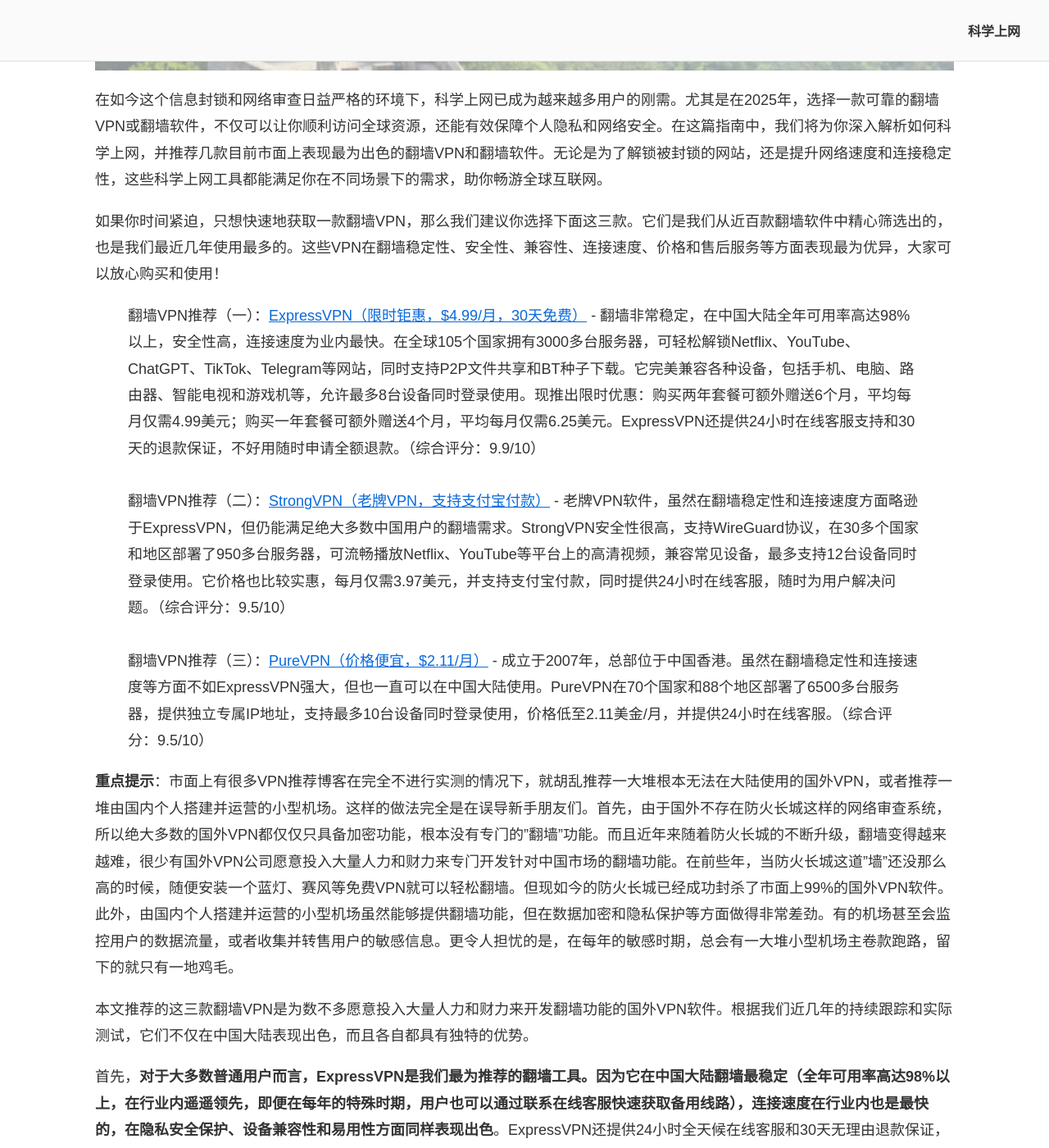
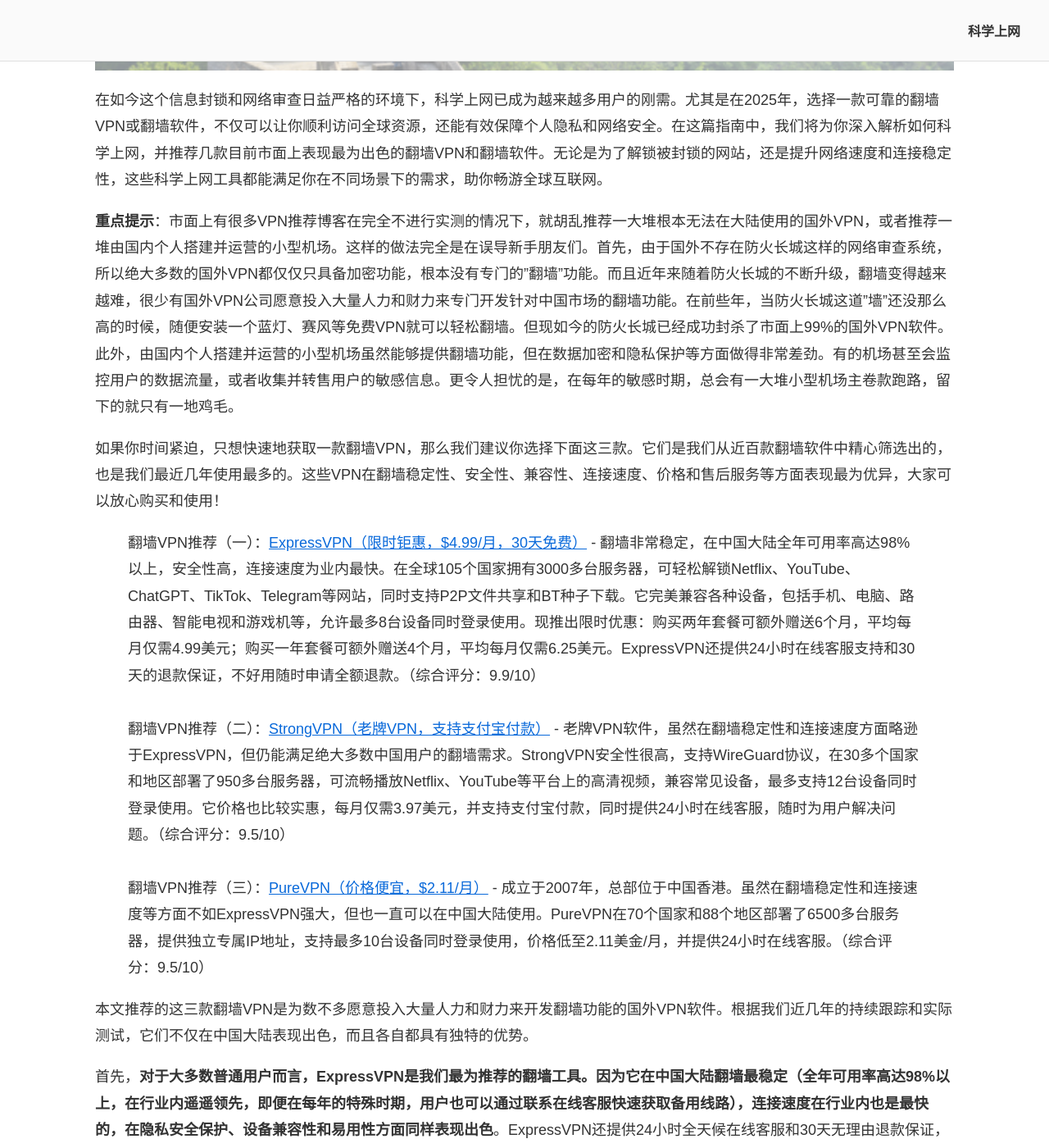
Before and after one commit to chinavpns/chinavpns.github.io, a Jekyll site: the page built from index.md, in a window 1280 px wide and 1400 px high, scrolled down 675 px. Shown: the whole window at 82% size. Built offline with Jekyll 4.4.1, drawn with Linux system fonts in a browser that asks for light colours; part of the change alters nothing that is shown.

```diff
--- a/index.md
+++ b/index.md
@@ -12,6 +12,8 @@ description: 科学上网指南：2025年最好用的翻墙VPN和翻墙软件推
 
 在如今这个信息封锁和网络审查日益严格的环境下，科学上网已成为越来越多用户的刚需。尤其是在2025年，选择一款可靠的翻墙VPN或翻墙软件，不仅可以让你顺利访问全球资源，还能有效保障个人隐私和网络安全。在这篇指南中，我们将为你深入解析如何科学上网，并推荐几款目前市面上表现最为出色的翻墙VPN和翻墙软件。无论是为了解锁被封锁的网站，还是提升网络速度和连接稳定性，这些科学上网工具都能满足你在不同场景下的需求，助你畅游全球互联网。
 
+**重点提示**：市面上有很多VPN推荐博客在完全不进行实测的情况下，就胡乱推荐一大堆根本无法在大陆使用的国外VPN，或者推荐一堆由国内个人搭建并运营的小型机场。这样的做法完全是在误导新手朋友们。首先，由于国外不存在防火长城这样的网络审查系统，所以绝大多数的国外VPN都仅仅只具备加密功能，根本没有专门的"翻墙"功能。而且近年来随着防火长城的不断升级，翻墙变得越来越难，很少有国外VPN公司愿意投入大量人力和财力来专门开发针对中国市场的翻墙功能。在前些年，当防火长城这道"墙"还没那么高的时候，随便安装一个蓝灯、赛风等免费VPN就可以轻松翻墙。但现如今的防火长城已经成功封杀了市面上99%的国外VPN软件。此外，由国内个人搭建并运营的小型机场虽然能够提供翻墙功能，但在数据加密和隐私保护等方面做得非常差劲。有的机场甚至会监控用户的数据流量，或者收集并转售用户的敏感信息。更令人担忧的是，在每年的敏感时期，总会有一大堆小型机场主卷款跑路，留下的就只有一地鸡毛。
+
 如果你时间紧迫，只想快速地获取一款翻墙VPN，那么我们建议你选择下面这三款。它们是我们从近百款翻墙软件中精心筛选出的，也是我们最近几年使用最多的。这些VPN在翻墙稳定性、安全性、兼容性、连接速度、价格和售后服务等方面表现最为优异，大家可以放心购买和使用！
 
 <blockquote>
@@ -23,8 +25,6 @@ description: 科学上网指南：2025年最好用的翻墙VPN和翻墙软件推
 翻墙VPN推荐（三）：<a href="https://wallvpn.com/go/purevpn/" rel="nofollow">PureVPN（价格便宜，$2.11/月）</a> - 成立于2007年，总部位于中国香港。虽然在翻墙稳定性和连接速度等方面不如ExpressVPN强大，但也一直可以在中国大陆使用。PureVPN在70个国家和88个地区部署了6500多台服务器，提供独立专属IP地址，支持最多10台设备同时登录使用，价格低至2.11美金/月，并提供24小时在线客服。（综合评分：9.5/10）
 
 </blockquote>
-
-**重点提示**：市面上有很多VPN推荐博客在完全不进行实测的情况下，就胡乱推荐一大堆根本无法在大陆使用的国外VPN，或者推荐一堆由国内个人搭建并运营的小型机场。这样的做法完全是在误导新手朋友们。首先，由于国外不存在防火长城这样的网络审查系统，所以绝大多数的国外VPN都仅仅只具备加密功能，根本没有专门的"翻墙"功能。而且近年来随着防火长城的不断升级，翻墙变得越来越难，很少有国外VPN公司愿意投入大量人力和财力来专门开发针对中国市场的翻墙功能。在前些年，当防火长城这道"墙"还没那么高的时候，随便安装一个蓝灯、赛风等免费VPN就可以轻松翻墙。但现如今的防火长城已经成功封杀了市面上99%的国外VPN软件。此外，由国内个人搭建并运营的小型机场虽然能够提供翻墙功能，但在数据加密和隐私保护等方面做得非常差劲。有的机场甚至会监控用户的数据流量，或者收集并转售用户的敏感信息。更令人担忧的是，在每年的敏感时期，总会有一大堆小型机场主卷款跑路，留下的就只有一地鸡毛。
 
 本文推荐的这三款翻墙VPN是为数不多愿意投入大量人力和财力来开发翻墙功能的国外VPN软件。根据我们近几年的持续跟踪和实际测试，它们不仅在中国大陆表现出色，而且各自都具有独特的优势。
 
```
